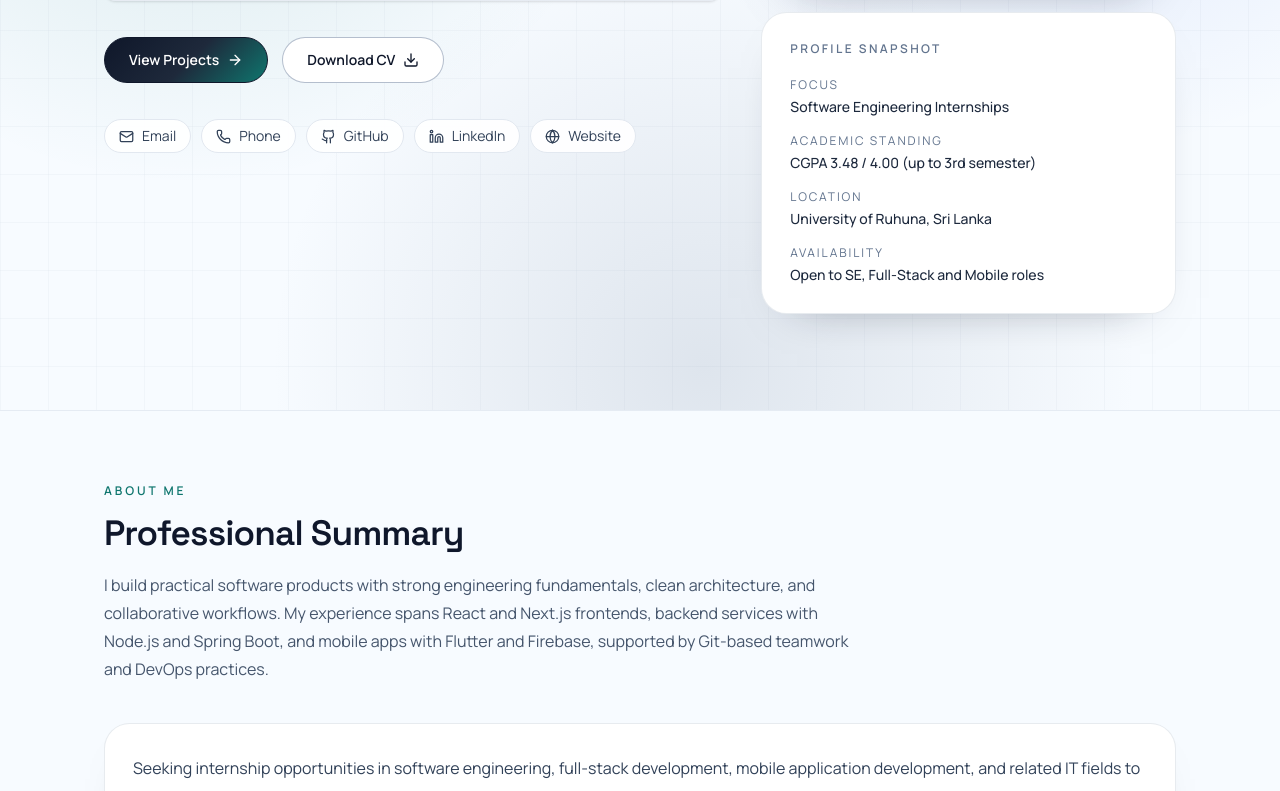
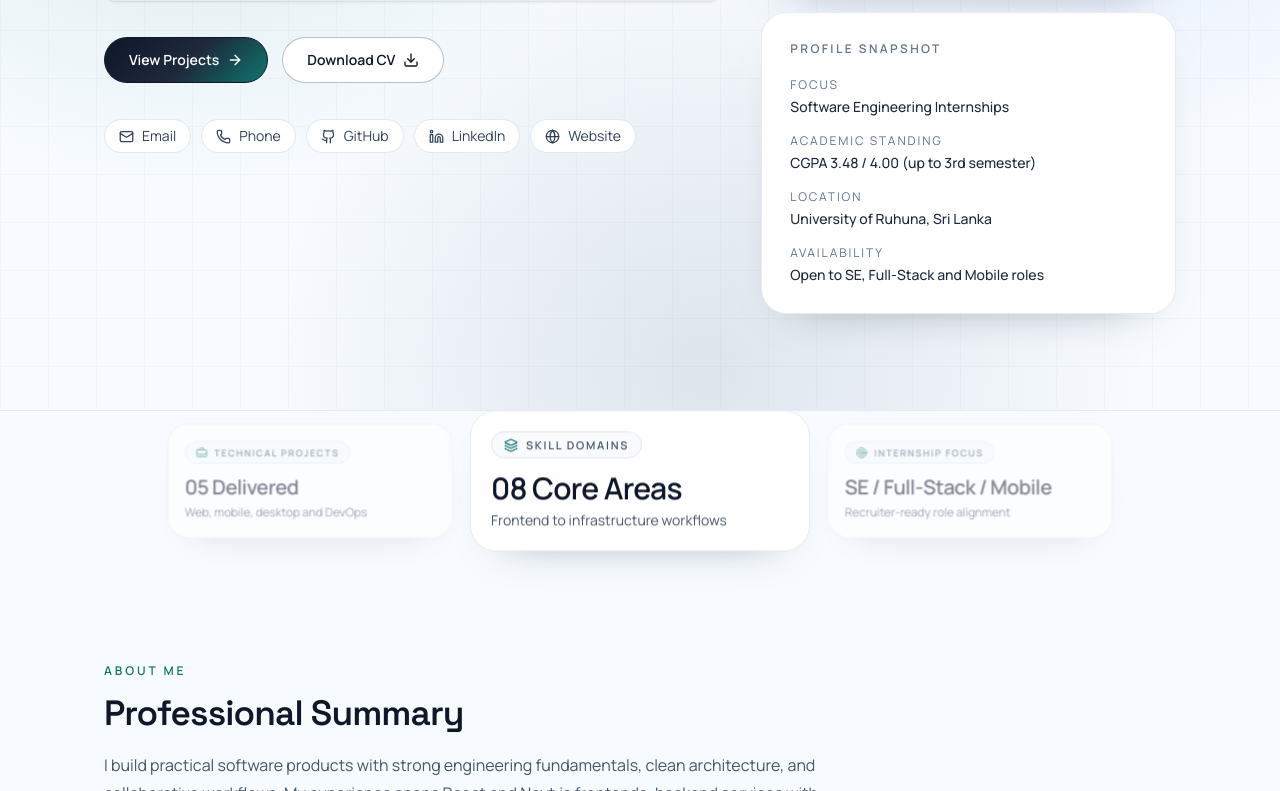
Before and after one commit to Avizz220/my-portfolio, a Next.js app: page / in a window 1280 px wide. Shown: the part 521-1312 px from the top of the page. Built offline with nearby package versions, Linux system fonts and the light colour scheme.

Commit message:
Done updates

```diff
--- a/src/app/page.tsx
+++ b/src/app/page.tsx
@@ -7,6 +7,7 @@ import { useEffect, useState } from "react";
 import { Navbar } from "@/components/layout/Navbar";
 import { Footer } from "@/components/sections/Footer";
 import { Hero } from "@/components/sections/Hero";
+import { QuickHighlights } from "@/components/sections/QuickHighlights";
 import { ProjectCard } from "@/components/ui/ProjectCard";
 import { SectionHeading } from "@/components/ui/SectionHeading";
 import { SkillStream } from "@/components/ui/SkillStream";
@@ -110,6 +111,7 @@ export default function Home() {
 
       <Navbar />
       <Hero />
+      <QuickHighlights />
 
       <main className="mx-auto w-full max-w-6xl space-y-20 px-5 py-14 sm:space-y-24 sm:px-8 sm:py-16 lg:px-10 lg:py-18">
         <motion.section
--- /dev/null
+++ b/src/components/sections/QuickHighlights.tsx
@@ -0,0 +1,126 @@
+"use client";
+
+import { motion } from "framer-motion";
+import { BriefcaseBusiness, GraduationCap, Layers3, Target } from "lucide-react";
+import { useEffect, useState } from "react";
+
+const highlights = [
+  {
+    title: "Academic Performance",
+    value: "CGPA 3.48 / 4.00",
+    detail: "Up to 3rd semester",
+    icon: GraduationCap,
+  },
+  {
+    title: "Technical Projects",
+    value: "05 Delivered",
+    detail: "Web, mobile, desktop and DevOps",
+    icon: BriefcaseBusiness,
+  },
+  {
+    title: "Skill Domains",
+    value: "08 Core Areas",
+    detail: "Frontend to infrastructure workflows",
+    icon: Layers3,
+  },
+  {
+    title: "Internship Focus",
+    value: "SE / Full-Stack / Mobile",
+    detail: "Recruiter-ready role alignment",
+    icon: Target,
+  },
+];
+
+export function QuickHighlights() {
+  const [activeIndex, setActiveIndex] = useState(0);
+
+  useEffect(() => {
+    const timer = setInterval(() => {
+      setActiveIndex((prev) => (prev + 1) % highlights.length);
+    }, 2600);
+
+    return () => clearInterval(timer);
+  }, []);
+
+  const getRelativeSlot = (index: number) => {
+    const total = highlights.length;
+    const raw = (index - activeIndex + total) % total;
+
+    if (raw === 0) {
+      return "center";
+    }
+
+    if (raw === 1) {
+      return "right";
+    }
+
+    if (raw === total - 1) {
+      return "left";
+    }
+
+    return "hidden";
+  };
+
+  const slotStyles = {
+    left: { x: -330, scale: 0.84, opacity: 0.5, zIndex: 2 },
+    center: { x: 0, scale: 1, opacity: 1, zIndex: 4 },
+    right: { x: 330, scale: 0.84, opacity: 0.5, zIndex: 2 },
+    hidden: { x: 560, scale: 0.74, opacity: 0, zIndex: 1 },
+  } as const;
+
+  return (
+    <section className="mx-auto -mt-10 w-full max-w-6xl px-5 sm:px-8 lg:px-10" aria-label="Quick recruiter highlights">
+      <div className="grid gap-3 sm:grid-cols-2 xl:hidden">
+        {highlights.map((item, index) => {
+          const Icon = item.icon;
+
+          return (
+            <motion.article
+              key={item.title}
+              initial={{ opacity: 0, y: 18 }}
+              whileInView={{ opacity: 1, y: 0 }}
+              viewport={{ once: true, amount: 0.2 }}
+              transition={{ duration: 0.45, delay: index * 0.06 }}
+              className="section-shell bg-white/95 p-4 backdrop-blur sm:p-5"
+            >
+              <div className="inline-flex items-center gap-2 rounded-full border border-slate-200 bg-slate-50 px-3 py-1 text-[11px] font-semibold uppercase tracking-[0.16em] text-slate-600">
+                <Icon size={14} className="text-[var(--accent)]" />
+                {item.title}
+              </div>
+              <p className="mt-3 text-base font-semibold text-slate-900">{item.value}</p>
+              <p className="mt-1 text-xs text-slate-600">{item.detail}</p>
+            </motion.article>
+          );
+        })}
+      </div>
+
+      <div className="relative hidden h-[220px] items-center justify-center overflow-hidden xl:flex">
+        {highlights.map((item, index) => {
+          const Icon = item.icon;
+          const slot = getRelativeSlot(index);
+          const isCenter = slot === "center";
+
+          return (
+            <motion.article
+              key={item.title}
+              initial={false}
+              animate={slotStyles[slot]}
+              transition={{ duration: 0.75, ease: [0.22, 0.65, 0.2, 1] }}
+              className={`section-shell absolute left-1/2 top-1/2 w-[340px] -translate-x-1/2 -translate-y-1/2 p-5 backdrop-blur ${
+                isCenter ? "bg-white shadow-[0_28px_52px_-30px_rgba(15,23,42,0.56)]" : "bg-white/92"
+              }`}
+              style={{ zIndex: slotStyles[slot].zIndex }}
+            >
+              <div className="inline-flex items-center gap-2 rounded-full border border-slate-200 bg-slate-50 px-3 py-1 text-[11px] font-semibold uppercase tracking-[0.16em] text-slate-600">
+                <Icon size={14} className="text-[var(--accent)]" />
+                {item.title}
+              </div>
+              <p className={`mt-3 font-semibold tracking-tight text-slate-900 ${isCenter ? "text-3xl" : "text-2xl"}`}>{item.value}</p>
+              <p className="mt-1 text-sm text-slate-600">{item.detail}</p>
+            </motion.article>
+          );
+        })}
+      </div>
+    </section>
+  );
+}
```
